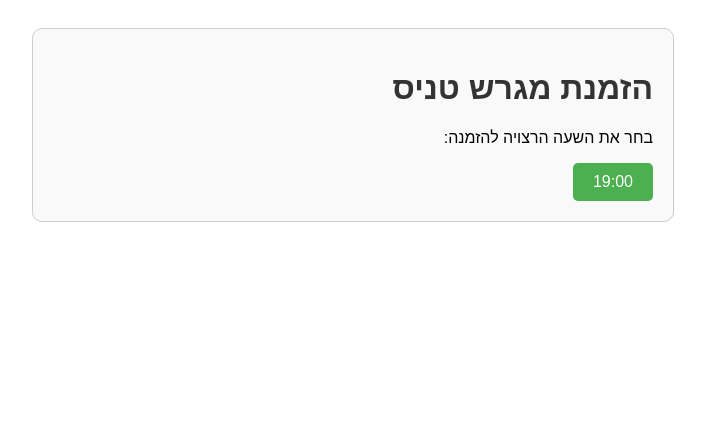
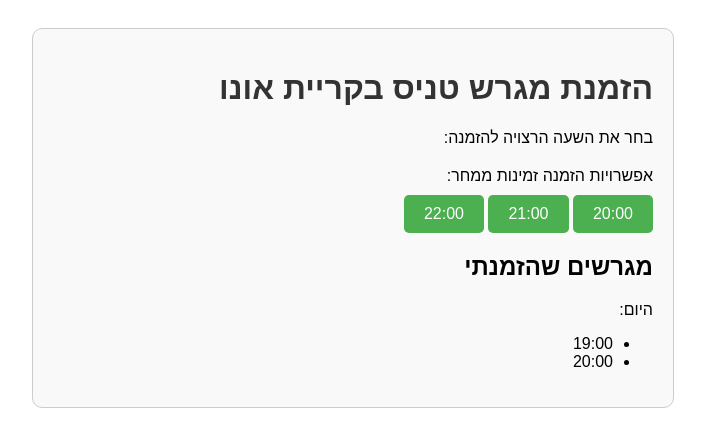
Before and after one commit to Benfad7/aiindexx, a plain HTML site: page index.html in a window 1280 px wide. Shown: the whole page, without its empty margins (287-992 px from the left). Drawn offline with Linux system fonts and the light colour scheme.

Commit message:
Update index.html

```diff
--- a/index.html
+++ b/index.html
@@ -3,7 +3,7 @@
 <head>
     <meta charset="UTF-8">
     <meta name="viewport" content="width=device-width, initial-scale=1.0">
-    <title>הזמנת מגרש טניס</title>
+    <title>הזמנת מגרש טניס בקריית אונו</title>
     <style>
         body {
             font-family: Arial, sans-serif;
@@ -33,18 +33,40 @@
             cursor: pointer;
             text-decoration: none;
         }
+        .ordered-courts {
+            margin-top: 20px;
+        }
+        .options {
+            margin-top: 20px;
+        }
+        .options p {
+            margin-bottom: 10px;
+        }
     </style>
 </head>
 <body>
     <div class="container">
-        <h1>הזמנת מגרש טניס</h1>
+        <h1>הזמנת מגרש טניס בקריית אונו</h1>
         <p>בחר את השעה הרצויה להזמנה:</p>
-        <button class="btn" onclick="orderTennisCourt()">19:00</button>
+        <div class="options">
+            <p>אפשרויות הזמנה זמינות ממחר:</p>
+            <button class="btn" onclick="orderTennisCourt('20:00')">20:00</button>
+            <button class="btn" onclick="orderTennisCourt('21:00')">21:00</button>
+            <button class="btn" onclick="orderTennisCourt('22:00')">22:00</button>
+        </div>
+        <div class="ordered-courts">
+            <h2>מגרשים שהזמנתי</h2>
+            <p>היום:</p>
+            <ul>
+                <li>19:00</li>
+                <li>20:00</li>
+            </ul>
+        </div>
     </div>
 
     <script>
-        function orderTennisCourt() {
-            alert("הזמנת מגרש טניס לשעה 19:00 בוצעה בהצלחה!");
+        function orderTennisCourt(time) {
+            alert("הזמנת מגרש טניס לשעה " + time + " בוצעה בהצלחה!");
         }
     </script>
 </body>
```
